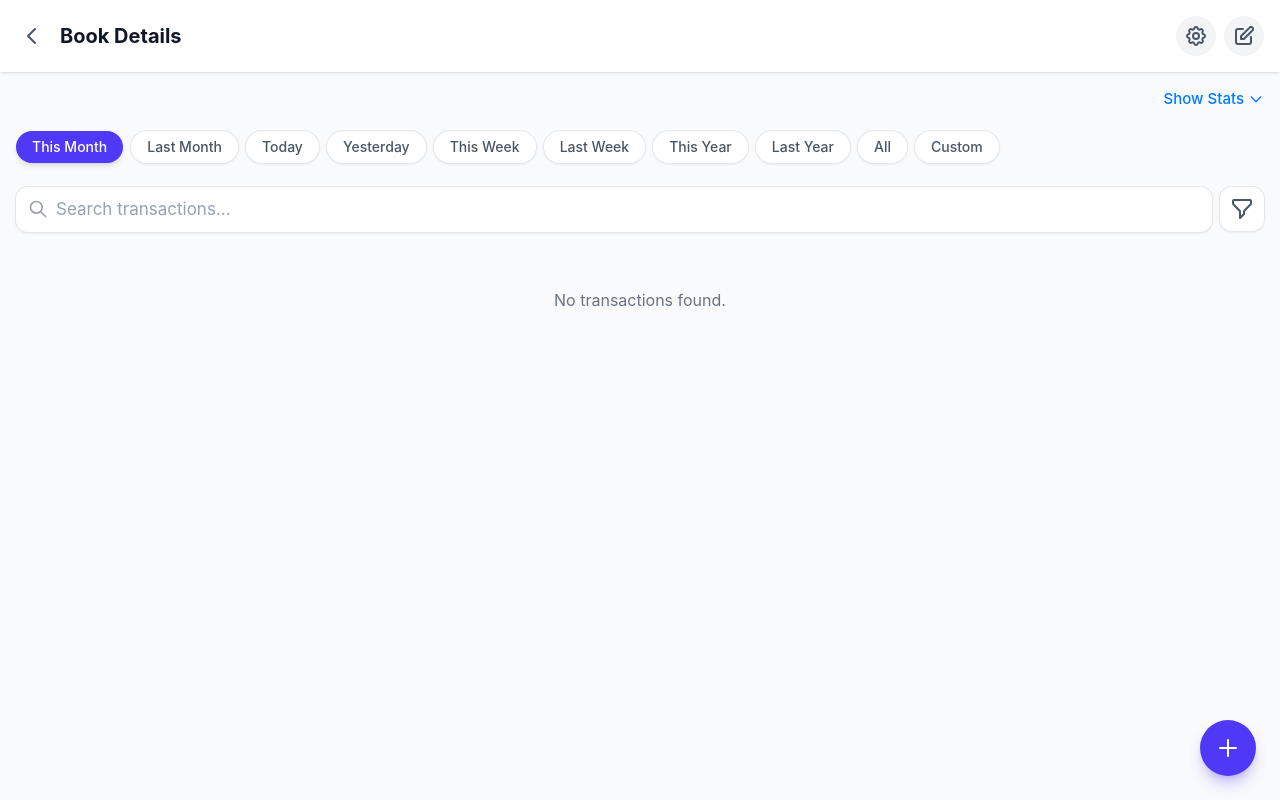
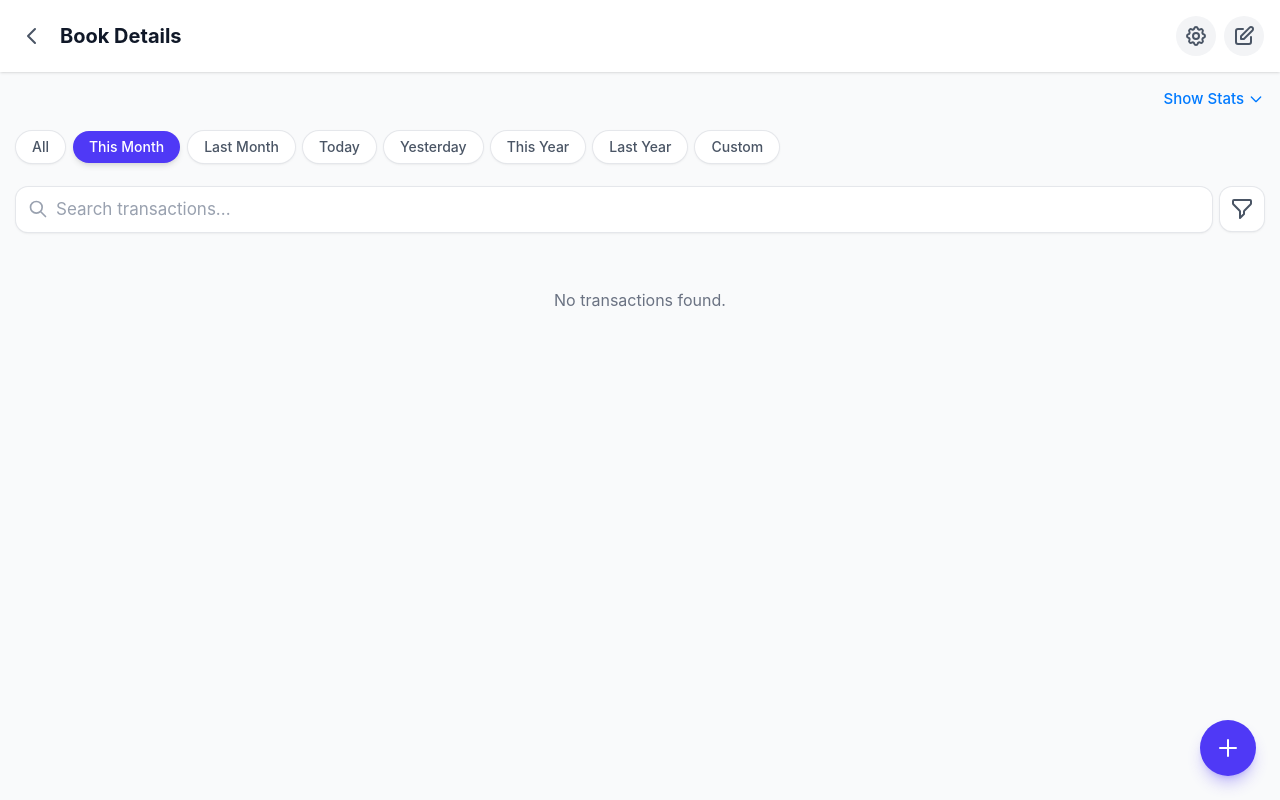
Before and after one commit to AshishDhamalaAD/money-offline, a Vue app: page /book/1 in a window 1280 px wide. Built offline with nearby package versions, Linux system fonts and the light colour scheme.

Commit message:
feat: Reorder 'All' filter option to the beginning and remove week-based filter options.

```diff
--- a/src/views/BookDetails.vue
+++ b/src/views/BookDetails.vue
@@ -60,15 +60,15 @@ onMounted(async () => {
 
 const filterOptions = computed(() => {
     return [
+        { label: 'All', value: 'all' },
         { label: 'This Month', value: 'month' },
         { label: 'Last Month', value: 'last-month' },
         { label: 'Today', value: 'today' },
         { label: 'Yesterday', value: 'yesterday' },
-        { label: 'This Week', value: 'this-week' },
-        { label: 'Last Week', value: 'last-week' },
+        // { label: 'This Week', value: 'this-week' },
+        // { label: 'Last Week', value: 'last-week' },
         { label: 'This Year', value: 'this-year' },
         { label: 'Last Year', value: 'last-year' },
-        { label: 'All', value: 'all' },
         { label: 'Custom Date Range', value: 'custom' }
     ]
 })
```
